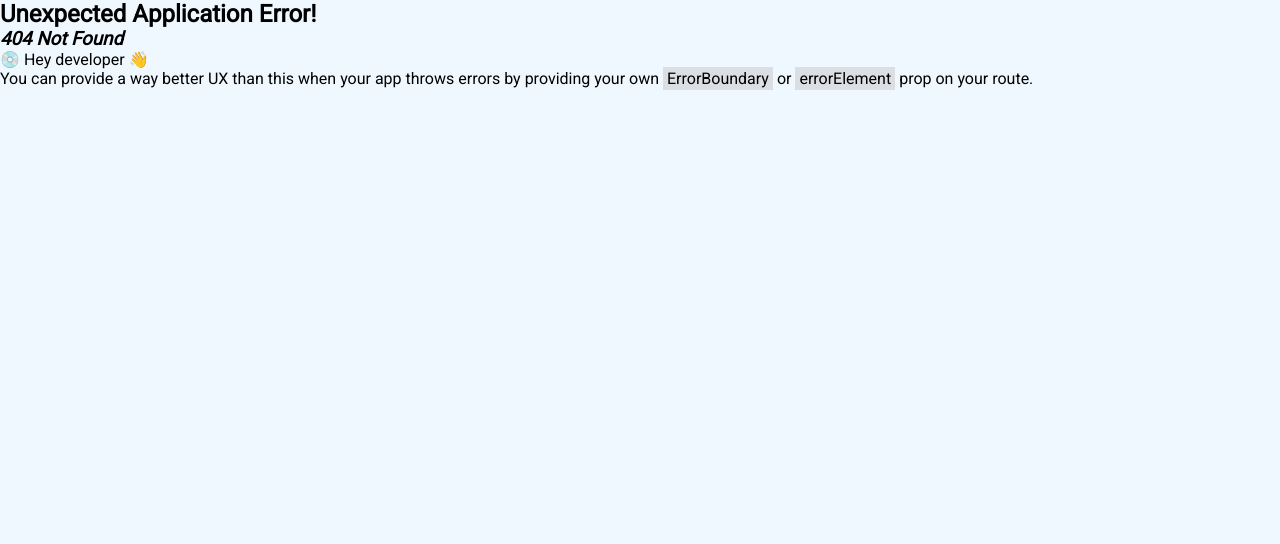
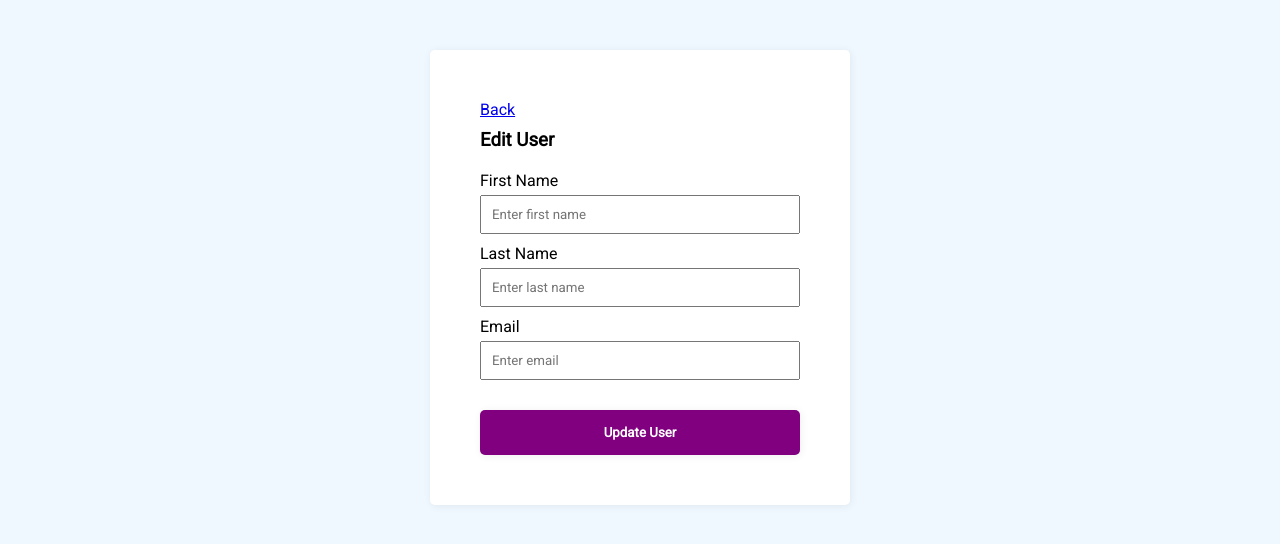
Before and after one commit to icac30sauravmistri/CRUD_USING_MEAN, a React (Create React App) app in the folder client/: page /users/edit/1 in a window 1280 px wide. Before the commit this address had no page. Shown: the top 544 px of the page. Built offline with nearby package versions, Linux system fonts and the light colour scheme; no server answers.

Commit message:
edit user in react using node api is done

```diff
--- a/client/src/App.js
+++ b/client/src/App.js
@@ -16,7 +16,7 @@ function App() {
       element: <Create />,
     },
     {
-      path: "/users/edit",
+      path: "/users/edit/:id",
       element: <Edit />,
     }
   ])
--- a/client/src/components/edituser/Edit.jsx
+++ b/client/src/components/edituser/Edit.jsx
@@ -1,24 +1,63 @@
-import React from 'react'
+import React, { useEffect, useState } from 'react'
 import "../createuser/create.css"
-import { Link } from 'react-router-dom'
+import { Link, useNavigate, useParams } from 'react-router-dom'
+import axios from 'axios'
+import toast from 'react-hot-toast'
 
 const Edit = () => {
+
+  const users = {
+    first_name: "",
+    last_name: "",
+    email: ""
+  }
+
+  const { id } = useParams();
+  const [user, setUser] = useState(users);
+  const navigate = useNavigate()
+
+  const inputChangeHandler = (e) => {
+    const { name, value } = e.target;
+    setUser({ ...user, [name]: value });
+    console.log(user);
+  }
+
+  useEffect(() => {
+    axios.get(`http://localhost:8000/api/users/${id}`)
+      .then((response) => {
+        setUser(response.data)
+      })
+      .catch((error) => {
+        console.log(error);
+      })
+  }, [id])
+
+  const submitForm = async (e) => {
+    e.preventDefault();
+    await axios.put(`http://localhost:8000/api/users/edit/${id}`, user)
+      .then((response) => {
+        toast.success(response.data.message, { position: "top-right" })
+        navigate("/users")
+        console.log(response);
+      }).catch(error => console.log(error))
+  }
+
   return (
     <div className='create-user'>
       <Link to={"/users"}>Back</Link>
       <h3>Edit User</h3>
-      <form className='create-user-form'>
+      <form className='create-user-form' onSubmit={submitForm}>
         <div className="input-group">
           <label htmlFor="first_name">First Name</label>
-          <input type="text" id="fname" name="fname" autoComplete="off" placeholder="Enter first name" />
+          <input type="text" id="first_name" name="first_name" autoComplete="off" placeholder="Enter first name" value={user.first_name} onChange={inputChangeHandler} />
         </div>
         <div className="input-group">
           <label htmlFor="last_name">Last Name</label>
-          <input type="text" id="lname" name="lname" autoComplete="off" placeholder="Enter last name" />
+          <input type="text" id="last_name" name="last_name" autoComplete="off" placeholder="Enter last name" value={user.last_name} onChange={inputChangeHandler} />
         </div>
         <div className="input-group">
           <label htmlFor="email">Email</label>
-          <input type="email" id="email" name="email" autoComplete="off" placeholder="Enter email" />
+          <input type="email" id="email" name="email" autoComplete="off" placeholder="Enter email" value={user.email} onChange={inputChangeHandler} />
         </div>
         <div className="input-group">
           <button type="submit">Update User</button>
--- a/client/src/components/getuser/User.jsx
+++ b/client/src/components/getuser/User.jsx
@@ -36,7 +36,7 @@ const User = () => {
                                     <td>{user.first_name} {user.last_name}</td>
                                     <td>{user.email}</td>
                                     <td className='action-buttons'>
-                                        <Link to={"/users/edit"}><i className="fa-solid fa-user-pen"></i></Link>
+                                        <Link to={`/users/edit/` + user._id}><i className="fa-solid fa-user-pen"></i></Link>
                                         <button><i className="fa-solid fa-trash-can"></i></button>
                                     </td>
                                 </tr>
```
Also changed, not shown: 1 other file (tests, documents, lock files or other folders).
